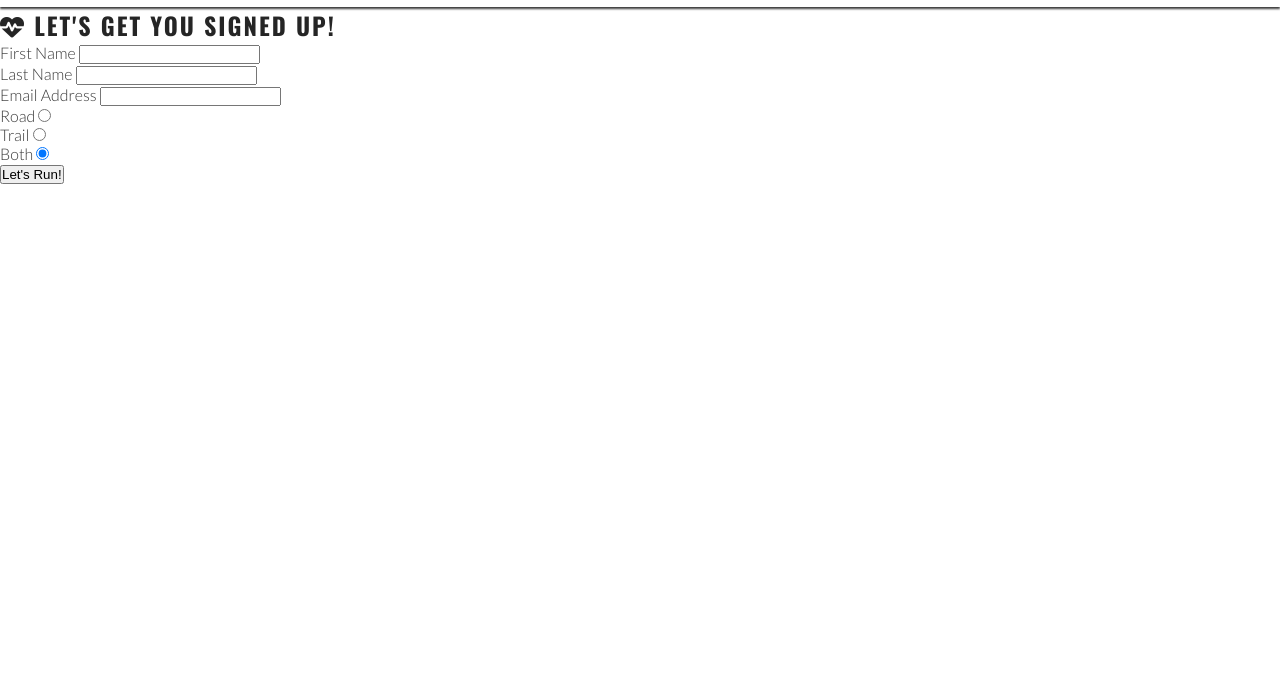
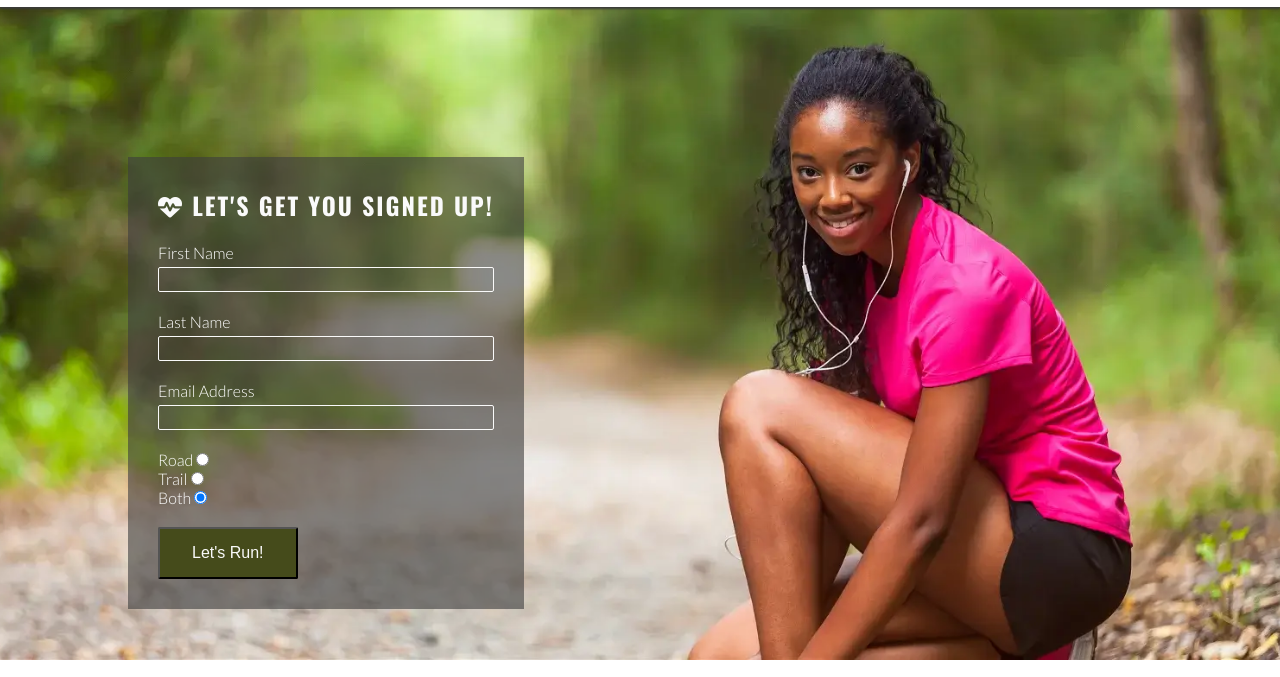
Before and after one commit to EmiLyGal/Love_running, a plain HTML site: page signup.html in a window 1280 px wide. Shown: the part 72-749 px from the top of the page. Drawn offline with nearby package versions, Linux system fonts and the light colour scheme.

Commit message:
Add style to sign up form and media for large screens

```diff
--- a/assets/css/style.css
+++ b/assets/css/style.css
@@ -99,8 +99,14 @@
  /* Main content */
  main {
      /*Make main element take up any surplus space to push footer down */
+     /* Enlarge main element to push footer down*/
      flex: 1 0 auto;
      margin-top: 47px;
+     /* Add margin at the top to prevent content from being covered by the header */
+     margin-top: 47px;
+     /* Enable flex properties for child elements */
+     display: flex;
+     flex-direction: column;
 
  }
 
@@ -217,6 +223,54 @@
      line-height: 0;
  }
 
+
+ /* Sign up page */
+
+ #signup {
+     background-image: url("../images/signup-image.webp");
+     background-size: cover;
+     background-position: 75%;
+     padding: 20px 10% 0 10%;
+     flex-grow: 1;
+ }
+
+ #signup-form {
+     color: #ffffff;
+     background-color: rgba(60, 60, 60, 0.6);
+     padding: 30px;
+ }
+
+ #signup-form>h2 {
+     color: #fafafa;
+     margin-bottom: 20px;
+ }
+
+ .text-input {
+     background: transparent;
+     color: #fafafa;
+     width: 100%;
+     height: 25px;
+     margin: 5px 0 20px 0;
+     border: 1px solid #fafafa;
+     border-radius: 2px;
+     padding: 0 5px;
+ }
+
+ .radio-buttons {
+     width: 100%;
+     display: flex;
+     justify-content: space-between;
+ }
+
+ .join-button {
+     margin-top: 20px;
+     border-radius: 2px;
+     padding: 15px 32px;
+     font-size: 100%;
+     background-color: #454b1b;
+     color: #fafafa;
+ }
+
  /* Footer */
  #social-networks {
      text-align: center;
@@ -306,6 +360,30 @@
      #photos {
          column-count: 3;
      }
+
+     /* Sign -up page */
+     #signup {
+         background-position: center;
+         position: relative;
+     }
+
+     #signup-form {
+         max-width: 400px;
+         position: absolute;
+         left: 10%;
+         top: 150px;
+     }
+
+     .text-input:hover {
+         border-color: #f16c6b;
+     }
+
+     .join-button:hover {
+         background-color: #fafafa;
+         color: #454b1b;
+     }
+
+
  }
 
  /* Large devices (laptops and desktops, 992px and up) */
```
